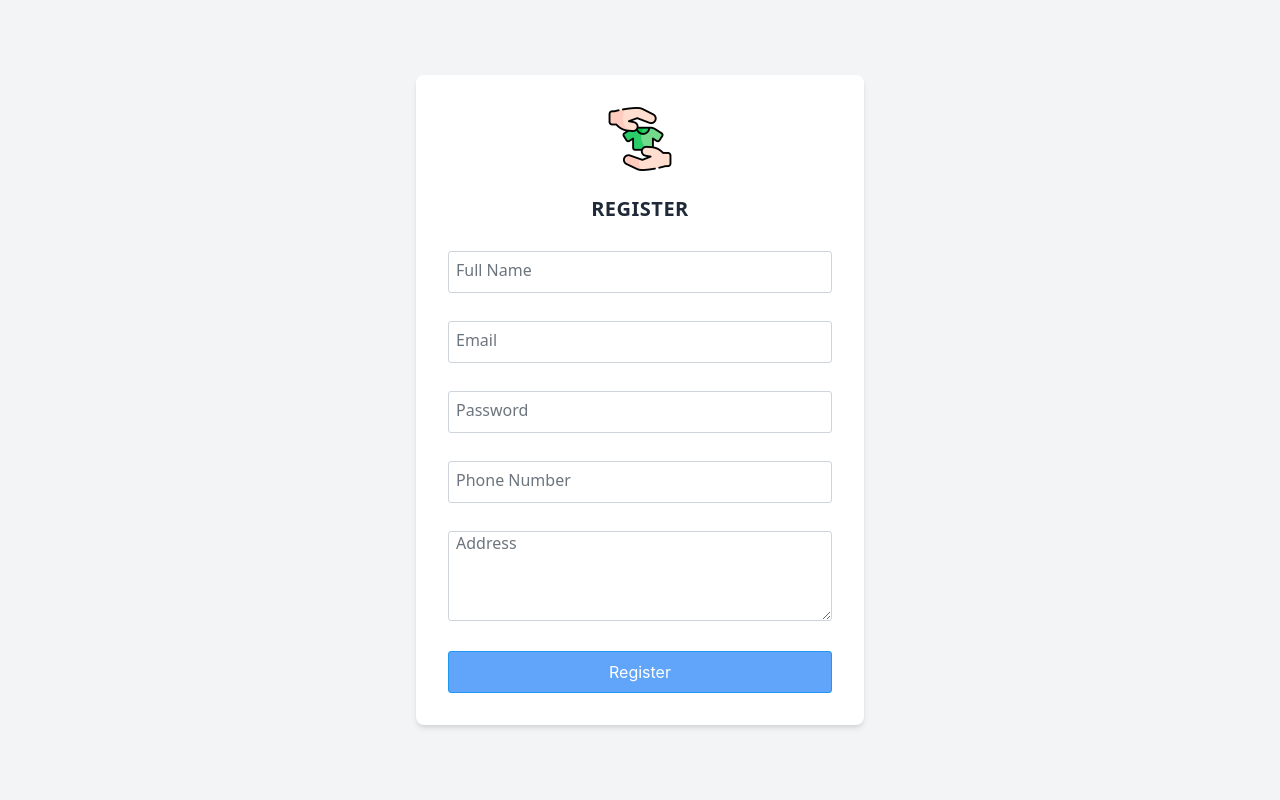
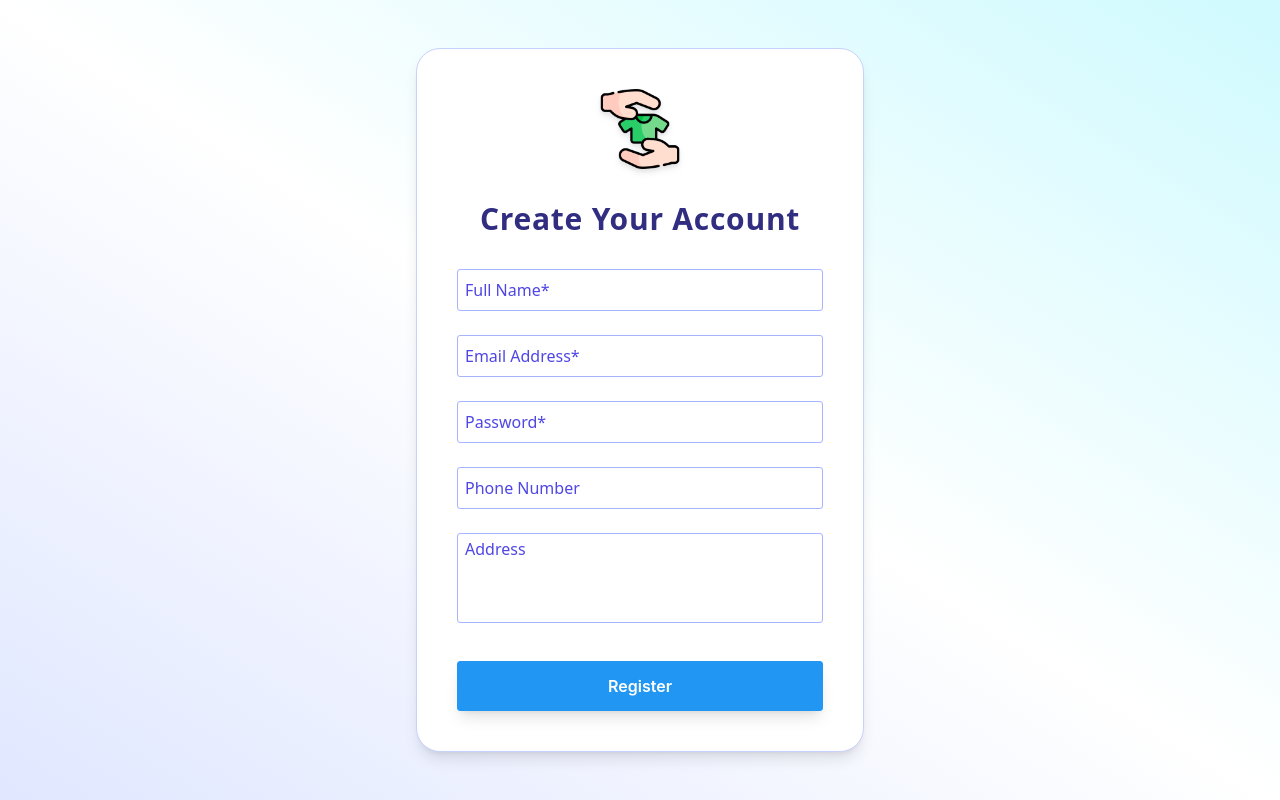
Before and after one commit to jackey-22/ReWear, a React (Vite) app in the folder client-web/: page /register in a window 1280 px wide. Built offline with nearby package versions, Linux system fonts and the light colour scheme; no server answers.

Commit message:
[FEAT}UI BETTER

```diff
--- a/client-web/src/layout/PublicHeader.jsx
+++ b/client-web/src/layout/PublicHeader.jsx
@@ -7,7 +7,7 @@ export default function PublicHeader() {
 
 	const navItems = [
 		{ label: 'Home', to: '/' },
-		{ label: 'Browse Items', to: '/browse' },
+		{ label: 'Browse Items', to: '/products' },
 		{ label: 'Login', to: '/login' },
 		{ label: 'Sign Up', to: '/register' },
 	];
@@ -15,10 +15,7 @@ export default function PublicHeader() {
 	return (
 		<header className="fixed top-0 left-0 right-0 z-40 w-full h-20 bg-white/80 backdrop-blur border-b border-gray-200 shadow-md flex items-center justify-between px-6">
 			{/* Logo + Title */}
-			<div
-				className="flex items-center gap-2 cursor-pointer"
-				onClick={() => navigate('/')}
-			>
+			<div className="flex items-center gap-2 cursor-pointer" onClick={() => navigate('/')}>
 				<img src={logo} alt="Logo" className="w-9 h-9 rounded-full object-contain" />
 				<span className="text-xl font-bold text-gray-800">ReWear</span>
 			</div>
--- a/client-web/src/pages/auth/Login.jsx
+++ b/client-web/src/pages/auth/Login.jsx
@@ -62,41 +62,61 @@ const Login = () => {
 	return (
 		<>
 			<Toast ref={toast} position="top-right" />
-			<div className="min-h-screen flex items-center justify-center bg-gray-100">
-				<div className="w-full max-w-md bg-white p-8 rounded-lg shadow-md space-y-6">
+
+			<div className="min-h-screen flex items-center justify-center bg-gradient-to-tr from-indigo-100 via-white to-cyan-100 px-4">
+				<div className="w-full max-w-md bg-white shadow-lg rounded-3xl p-10 border border-indigo-200">
 					{/* Logo */}
-					<div className="flex justify-center">
-						<img src="/logo.png" alt="Logo" className="h-16 w-16 object-contain" />
+					<div className="flex justify-center mb-8">
+						<img
+							src="/logo.png"
+							alt="Logo"
+							className="h-20 w-20 object-contain drop-shadow-md"
+							loading="lazy"
+						/>
 					</div>
 
-					<h2 className="text-xl font-semibold text-center text-gray-800 tracking-wide uppercase">
-						Login
+					<h2 className="text-3xl font-extrabold text-indigo-900 text-center mb-8 tracking-wide">
+						Welcome Back
 					</h2>
 
-					{/* Email Field */}
-					<FloatLabel>
+					{/* Email */}
+					<FloatLabel className="w-full mb-6">
 						<InputText
 							id="email"
 							value={email}
 							onChange={(e) => setEmail(e.target.value)}
-							className="w-full"
+							className="w-full border-indigo-300 focus:border-indigo-500 focus:ring-indigo-300"
+							type="email"
+							aria-required="true"
+							aria-describedby="emailHelp"
+							autoComplete="email"
 						/>
-						<label htmlFor="email">Email</label>
+						<label htmlFor="email" className="text-indigo-600 font-medium">
+							Email*
+						</label>
 					</FloatLabel>
 
-					{/* Password Field */}
-					<FloatLabel className="pt-1 w-full">
+					{/* Password */}
+					<FloatLabel className="w-full mb-8">
 						<InputText
 							id="password"
 							type="password"
 							value={password}
 							onChange={(e) => setPassword(e.target.value)}
-							className="w-full"
+							className="w-full border-indigo-300 focus:border-indigo-500 focus:ring-indigo-300"
+							aria-required="true"
+							autoComplete="current-password"
 						/>
-						<label htmlFor="password">Password</label>
+						<label htmlFor="password" className="text-indigo-600 font-medium">
+							Password*
+						</label>
 					</FloatLabel>
 
-					<Button label="Login" className="w-full bg-blue-400" onClick={handleLogin} />
+					<Button
+						label="Login"
+						className="w-full p-button-primary font-semibold py-3 shadow-lg transition-shadow duration-300"
+						onClick={handleLogin}
+					/>
 				</div>
 			</div>
 		</>
--- a/client-web/src/pages/auth/Register.jsx
+++ b/client-web/src/pages/auth/Register.jsx
@@ -22,7 +22,7 @@ const Register = () => {
 				severity: 'warn',
 				summary: 'Missing Fields',
 				detail: 'Name, Email and Password are required.',
-        life: 3000
+				life: 3000,
 			});
 			return;
 		}
@@ -32,12 +32,12 @@ const Register = () => {
 			email,
 			password,
 			phone,
-      address
+			address,
 		};
 
 		const response = await fetchPost({
 			pathName: 'auth/register',
-      body: JSON.stringify(data)
+			body: JSON.stringify(data),
 		});
 
 		if (response.success) {
@@ -45,7 +45,7 @@ const Register = () => {
 				severity: 'success',
 				summary: 'Registration Successful',
 				detail: 'Please login to continue.',
-        life: 3000
+				life: 3000,
 			});
 
 			setTimeout(() => navigate('/login'), 1500);
@@ -54,7 +54,7 @@ const Register = () => {
 				severity: 'error',
 				summary: 'Registration Failed',
 				detail: response.message || 'Something went wrong!',
-        life: 3000
+				life: 3000,
 			});
 		}
 	};
@@ -62,74 +62,106 @@ const Register = () => {
 	return (
 		<>
 			<Toast ref={toast} position="top-right" />
-      <div className="min-h-screen flex items-center justify-center bg-gray-100">
-        <div className="w-full max-w-md bg-white p-8 rounded-lg shadow-md space-y-6">
-          <div className="flex justify-center">
-            <img src="/logo.png" alt="Logo" className="h-16 w-16 object-contain" />
+
+			<div className="min-h-screen flex items-center justify-center bg-gradient-to-tr from-indigo-100 via-white to-cyan-100 px-4">
+				<div className="w-full max-w-md bg-white shadow-lg rounded-3xl p-10 border border-indigo-200">
+					{/* Logo */}
+					<div className="flex justify-center mb-8">
+						<img
+							src="/logo.png"
+							alt="Logo"
+							className="h-20 w-20 object-contain drop-shadow-md"
+							loading="lazy"
+						/>
 					</div>
 
-          <h2 className="text-xl font-semibold text-center text-gray-800 tracking-wide uppercase">
-            Register
+					<h2 className="text-3xl font-extrabold text-indigo-900 text-center mb-8 tracking-wide">
+						Create Your Account
 					</h2>
 
 					{/* Name */}
-          <FloatLabel className="w-full pt-1">
+					<FloatLabel className="w-full mb-6">
 						<InputText
 							id="name"
 							value={name}
 							onChange={(e) => setName(e.target.value)}
-              className="w-full"
+							className="w-full border-indigo-300 focus:border-indigo-500 focus:ring-indigo-300"
+							aria-required="true"
+							aria-describedby="nameHelp"
+							autoComplete="name"
 						/>
-            <label htmlFor="name">Full Name</label>
+						<label htmlFor="name" className="text-indigo-600 font-medium">
+							Full Name*
+						</label>
 					</FloatLabel>
 
 					{/* Email */}
-          <FloatLabel className="w-full pt-1">
+					<FloatLabel className="w-full mb-6">
 						<InputText
 							id="email"
 							value={email}
 							onChange={(e) => setEmail(e.target.value)}
-              className="w-full"
+							className="w-full border-indigo-300 focus:border-indigo-500 focus:ring-indigo-300"
+							type="email"
+							aria-required="true"
+							aria-describedby="emailHelp"
+							autoComplete="email"
 						/>
-            <label htmlFor="email">Email</label>
+						<label htmlFor="email" className="text-indigo-600 font-medium">
+							Email Address*
+						</label>
 					</FloatLabel>
 
 					{/* Password */}
-          <FloatLabel className="w-full pt-1">
+					<FloatLabel className="w-full mb-6">
 						<InputText
 							id="password"
 							type="password"
 							value={password}
 							onChange={(e) => setPassword(e.target.value)}
-              className="w-full"
+							className="w-full border-indigo-300 focus:border-indigo-500 focus:ring-indigo-300"
+							aria-required="true"
+							autoComplete="new-password"
 						/>
-            <label htmlFor="password">Password</label>
+						<label htmlFor="password" className="text-indigo-600 font-medium">
+							Password*
+						</label>
 					</FloatLabel>
 
 					{/* Phone */}
-          <FloatLabel className="w-full pt-1">
+					<FloatLabel className="w-full mb-6">
 						<InputText
 							id="phone"
 							value={phone}
 							onChange={(e) => setPhone(e.target.value)}
-              className="w-full"
+							className="w-full border-indigo-300 focus:border-indigo-500 focus:ring-indigo-300"
+							type="tel"
+							autoComplete="tel"
 						/>
-            <label htmlFor="phone">Phone Number</label>
+						<label htmlFor="phone" className="text-indigo-600 font-medium">
+							Phone Number
+						</label>
 					</FloatLabel>
 
 					{/* Address */}
-          <FloatLabel className="w-full pt-1">
+					<FloatLabel className="w-full mb-8">
 						<InputTextarea
 							id="address"
 							value={address}
 							onChange={(e) => setAddress(e.target.value)}
 							rows={3}
-              className="w-full"
+							className="w-full border-indigo-300 focus:border-indigo-500 focus:ring-indigo-300 resize-none"
 						/>
-            <label htmlFor="address">Address</label>
+						<label htmlFor="address" className="text-indigo-600 font-medium">
+							Address
+						</label>
 					</FloatLabel>
 
-          <Button label="Register" className="w-full bg-blue-400" onClick={handleRegister} />
+					<Button
+						label="Register"
+						className="w-full p-button-primary font-semibold py-3 shadow-lg transition-shadow duration-300"
+						onClick={handleRegister}
+					/>
 				</div>
 			</div>
 		</>
```
Also changed, not shown: client-web/src/pages/HomePage.jsx (+36 -35 lines), client-web/src/pages/ShowProduct.jsx (+45 -29 lines). Lines whose indentation alone changed are shown as unchanged.
